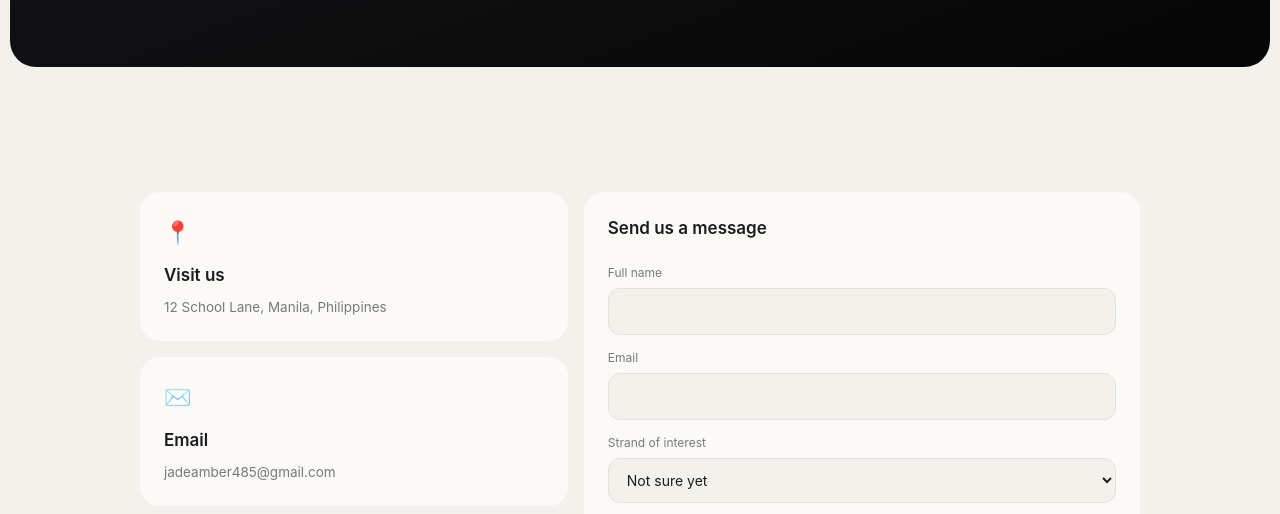
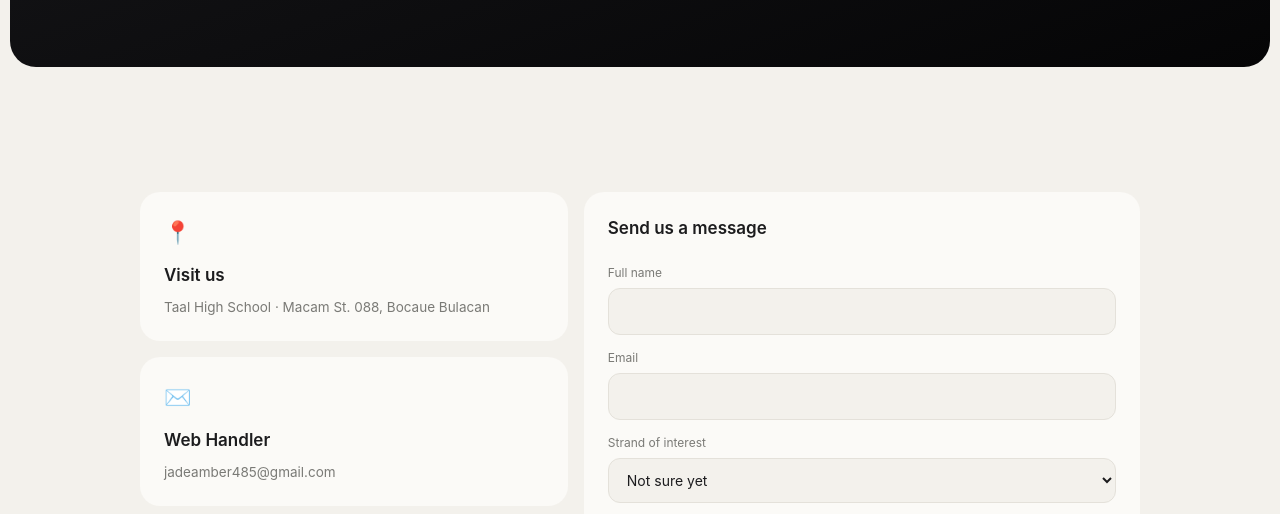
Before and after one commit to jadewasabi/enrollformfinal, a plain HTML site: page contact.html in a window 1280 px wide. Shown: the part 282-796 px from the top of the page. Drawn offline with Linux system fonts and the light colour scheme.

Commit message:
Update contact.html

```diff
--- a/contact.html
+++ b/contact.html
@@ -26,8 +26,8 @@
 <section>
   <div class="contact-grid">
     <div class="stack rv">
-      <div class="info"><span class="ic">📍</span><h3>Visit us</h3><p>12 School Lane, Manila, Philippines</p></div>
-      <div class="info"><span class="ic">✉️</span><h3>Email</h3><p><a href="mailto:jadeamber485@gmail.com">jadeamber485@gmail.com</a></p></div>
+      <div class="info"><span class="ic">📍</span><h3>Visit us</h3><p> Taal High School · Macam St. 088, Bocaue Bulacan</p></div>
+      <div class="info"><span class="ic">✉️</span><h3>Web Handler</h3><p><a href="mailto:jadeamber485@gmail.com">jadeamber485@gmail.com</a></p></div>
       <div class="info"><span class="ic">✉️</span><h3>Facebook Page</h3><p><a href="https://www.facebook.com/DepEdTayoTaalHighSchool300747">Deped Tayo - Taal High School</a><br>Mon–Fri, 8:00 AM – 5:00 PM</p></div>
     </div>
 
```
